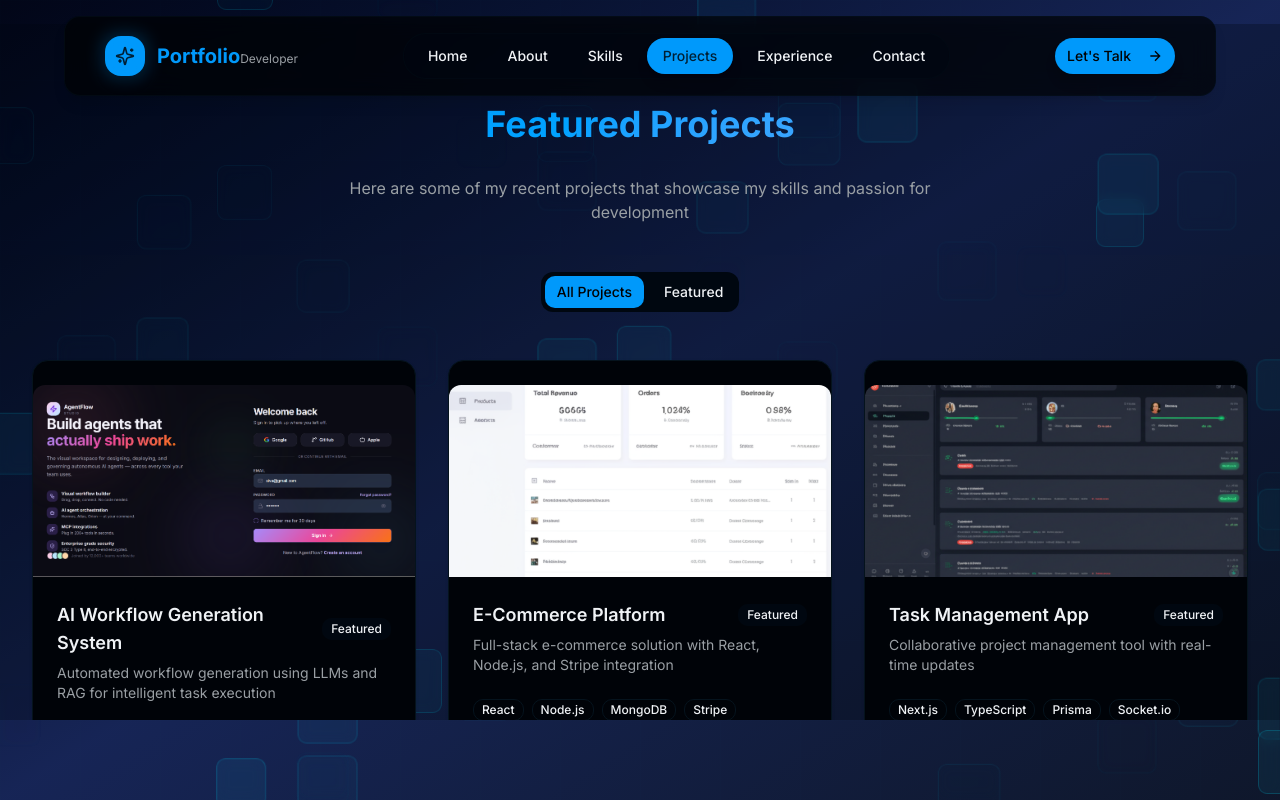
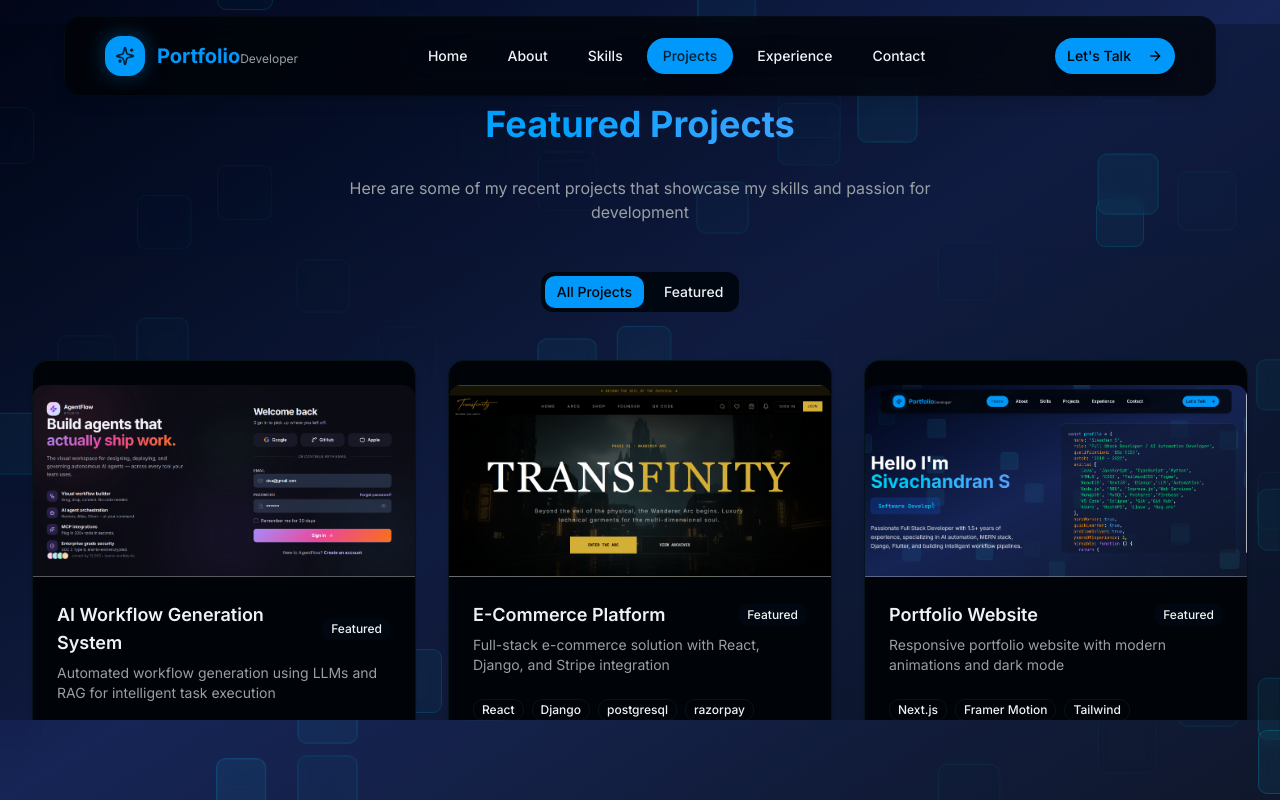
Before and after one commit to sivachan03/Chan_portfolio, a Next.js app: page / in a window 1280 px wide. Both pictures are taken after a click on the button "Projects". Built offline with nearby package versions, Linux system fonts and the light colour scheme.

Commit message:
Fix projects

```diff
--- a/components/projects-section.tsx
+++ b/components/projects-section.tsx
@@ -26,48 +26,10 @@ const projects = [
   {
     title: "E-Commerce Platform",
     description:
-      "Full-stack e-commerce solution with React, Node.js, and Stripe integration",
-    image: "/modern-ecommerce-dashboard.png",
-    technologies: ["React", "Node.js", "MongoDB", "Stripe"],
-    liveUrl: "#",
-    githubUrl: "#",
-    featured: true,
-  },
-  {
-    title: "Task Management App",
-    description: "Collaborative project management tool with real-time updates",
-    image: "/task-management-dashboard.png",
-    technologies: ["Next.js", "TypeScript", "Prisma", "Socket.io"],
-    liveUrl: "#",
-    githubUrl: "#",
-    featured: true,
-  },
-  {
-    title: "Weather Dashboard",
-    description:
-      "Beautiful weather app with location-based forecasts and charts",
-    image: "/weather-dashboard.png",
-    technologies: ["Vue.js", "Chart.js", "OpenWeather API"],
-    liveUrl: "#",
-    githubUrl: "#",
-    featured: false,
-  },
-  {
-    title: "Social Media Analytics",
-    description: "Analytics dashboard for social media performance tracking",
-    image: "/social-media-analytics-dashboard.png",
-    technologies: ["React", "D3.js", "Python", "FastAPI"],
-    liveUrl: "#",
-    githubUrl: "#",
-    featured: false,
-  },
-  {
-    title: "AI Chat Assistant",
-    description:
-      "Intelligent chatbot with natural language processing capabilities",
-    image: "/modern-ai-chatbot.png",
-    technologies: ["Next.js", "OpenAI API", "Tailwind"],
-    liveUrl: "#",
+      "Full-stack e-commerce solution with React, Django, and Stripe integration",
+    image: "/ecommerce.png",
+    technologies: ["React", "Django", "postgresql", "razorpay"],
+    liveUrl: "https://www.transfinity.shop/",
     githubUrl: "#",
     featured: true,
   },
@@ -75,11 +37,11 @@ const projects = [
     title: "Portfolio Website",
     description:
       "Responsive portfolio website with modern animations and dark mode",
-    image: "/modern-portfolio-website.png",
+    image: "/portfolio.png",
     technologies: ["Next.js", "Framer Motion", "Tailwind"],
     liveUrl: "https://chan-portfolio-topaz.vercel.app/",
     githubUrl: "https://github.com/sivachan03/Chan_portfolio",
-    featured: false,
+    featured: true,
   },
 ];
 
```
Also changed, not shown: public/ecommerce.png (added), public/portfolio.png (added).
